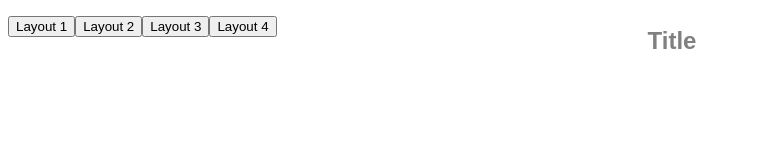
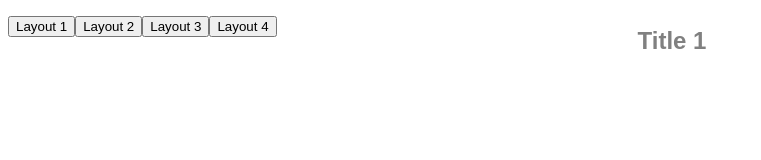
Before and after one commit to krishnadubagunta/you, a Next.js app: page / in a window 1280 px wide. Shown: the top 160 px of the page, without its empty margins (0-761 px from the left). Built offline with nearby package versions, Linux system fonts and the light colour scheme.

Commit message:
getting consumer consumed on navbar.

```diff
--- a/docker-compose.yml
+++ b/docker-compose.yml
@@ -20,7 +20,6 @@ services:
       dockerfile: Dockerfile
     ports:
       - 8080:8080
-      - 9393:9393
     environment:
       - HOST_URL:localhost
       - DB_URL:localhost
--- a/pages/index.js
+++ b/pages/index.js
@@ -3,12 +3,15 @@ import NavbarContainer from '../components/NavbarContainer'
 import Title from '../components/Typography/Title'
 import Layout from '../layouts'
 import { dev } from '../constants/settings'
+import { LayoutConsumer } from '../layouts/context';
 
 const Index = () => (
   <Fragment>
     <Layout />
     <NavbarContainer>
-      <Title>Title</Title>
+      <LayoutConsumer>
+        {({layoutId}) => (<Title>{`Title ${layoutId} `}</Title>)}
+      </LayoutConsumer>
     </NavbarContainer>
   </Fragment>
 )
```
